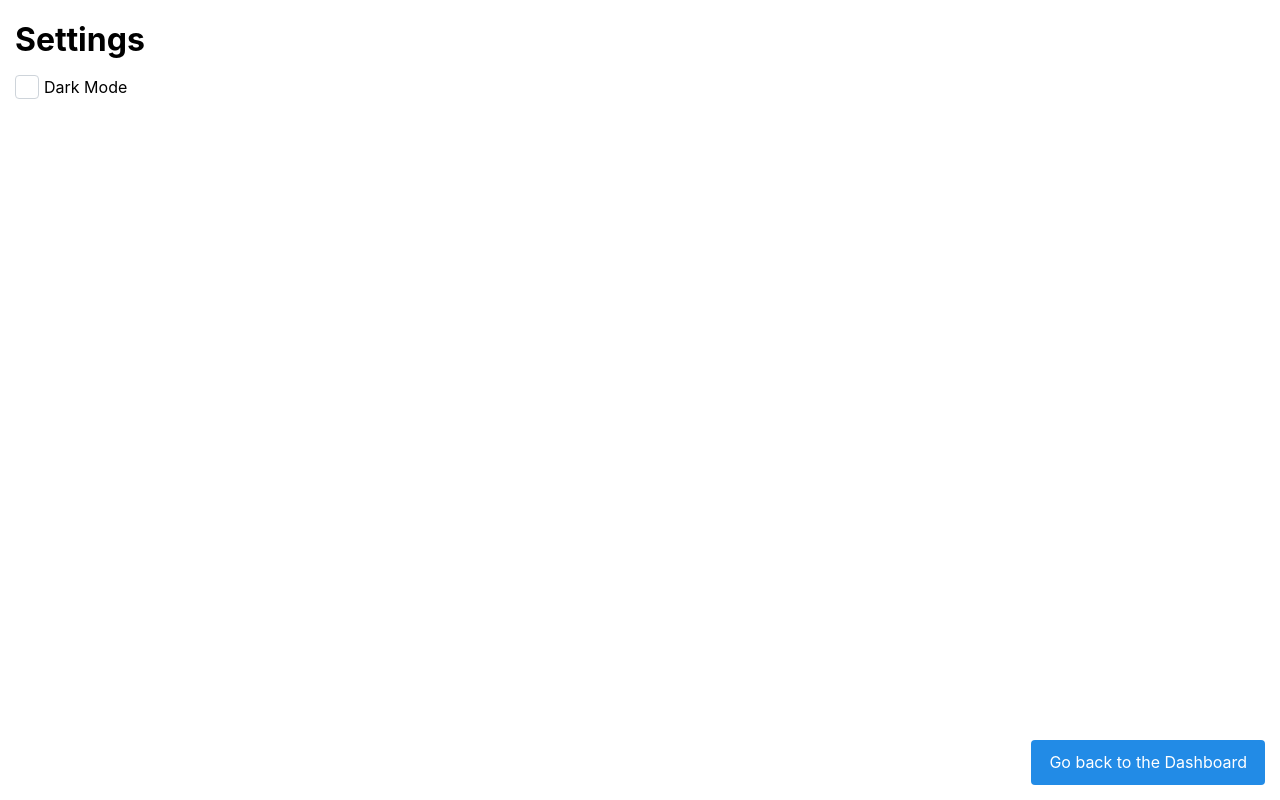
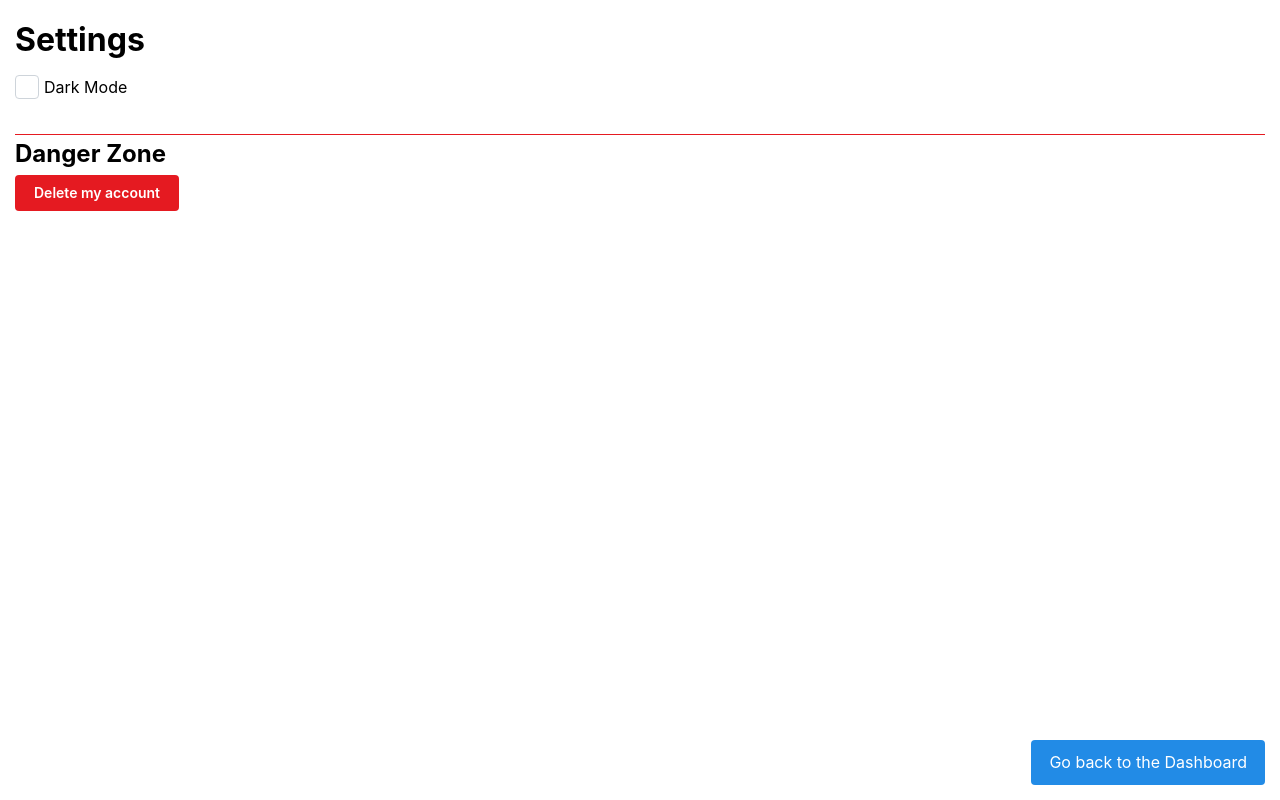
Before and after one commit to owlux02/Notedown, a Next.js app: page /dashboard/settings in a window 1280 px wide. Built offline with nearby package versions, Linux system fonts and the light colour scheme; no server answers.

Commit message:
dashboard refactor and settings delete account opts

```diff
--- a/pages/dashboard/css/Settings.module.css
+++ b/pages/dashboard/css/Settings.module.css
@@ -18,3 +18,16 @@
 .goBack:hover {
   background: #1C7ED6;
 }
+
+.dangerZoneContainer {
+  border-top: 1px solid #E51A21;
+}
+
+
+.dangerZoneContainer button {
+  background: #E51A21;
+
+  @mixin hover {
+    background: #C7191F;
+  }
+}
--- a/pages/dashboard/index.tsx
+++ b/pages/dashboard/index.tsx
@@ -153,13 +153,13 @@ const Dashboard = ({ notesFromServer }: any) => {
         <section className={styles.previewContainer}>
           {noteContent === '' && !editorMode ? (
             <div className={styles.notFound}>
-              <Image src="/notfound.svg" alt="404" width={250} height={250} />
+              <Image src="/notfound.svg" alt="404" width={250} height={250} priority />
               Oh, there is no content here, try selecting a note in the menu.
             </div>
           ) : null}
           {editorMode && noteContent !== '' ? (
             <>
-              <small>Markdown Editor</small>
+              <small>{noteTitle} - Markdown Editor</small>
               <textarea
                 className={styles.editor}
                 defaultValue={noteContent}
--- a/pages/dashboard/settings.tsx
+++ b/pages/dashboard/settings.tsx
@@ -1,12 +1,50 @@
 import Head from 'next/head';
-import { Box, Checkbox, Group, Text } from '@mantine/core';
+import { Box, Checkbox, Text, Button } from '@mantine/core';
 import { useEffect, useState } from 'react';
-import Link from 'next/link'
+import Link from 'next/link';
+import { toast, Toaster } from 'sonner';
 
 import styles from './css/Settings.module.css';
+import { supabase } from '@/lib/supabaseClient';
+import { TABLE_NAME } from '@/consts/consts';
 
 const Settings = () => {
   const [darkMode, setDarkMode] = useState(true);
+
+  const deleteAccount = async () => {
+    const username = localStorage.getItem('username');
+    const confirmation = prompt(
+      `Are you sure you want to delete your account?\nThis action cannot be undone.\n\nType "${username}" to confirm.`
+    );
+
+    if (confirmation && confirmation === username) {
+      const deleteUserFromDB = () =>
+        new Promise((resolve) => {
+          resolve(supabase.from(TABLE_NAME).delete().eq('name', username));
+        });
+
+      toast.promise(deleteUserFromDB, {
+        loading: 'Loading...',
+        success: () => {
+          toast.success('Account deleted');
+          localStorage.removeItem('username');
+          window.location.href = '/';
+          return;
+        },
+        error: () => {
+          toast.error('Failed to delete account')
+          return;
+        },
+      });
+      return;
+    }
+
+    if (confirmation !== username) {
+      toast.error('Invalid confirmation');
+      return;
+    }
+    return null;
+  };
 
   useEffect(() => {
     /*
@@ -29,6 +67,7 @@ const Settings = () => {
         <meta name="viewport" content="width=device-width, initial-scale=1" />
         <link rel="icon" href="/favicon.ico" />
       </Head>
+      <Toaster richColors />
       <Box p={15}>
         <h1>Settings</h1>
         <div className={styles.flex}>
@@ -52,6 +91,11 @@ const Settings = () => {
           <Text>Dark Mode</Text>
         </div>
 
+        <Box mt={35} className={styles.dangerZoneContainer}>
+          <h2>Danger Zone</h2>
+          <Button onClick={deleteAccount} mt={2}>Delete my account</Button>
+        </Box>
+
         <Link href="/dashboard" className={styles.goBack}>
           Go back to the Dashboard
         </Link>
```
Also changed, not shown: pages/dashboard/components/NotesData.tsx (+22 -14 lines).
